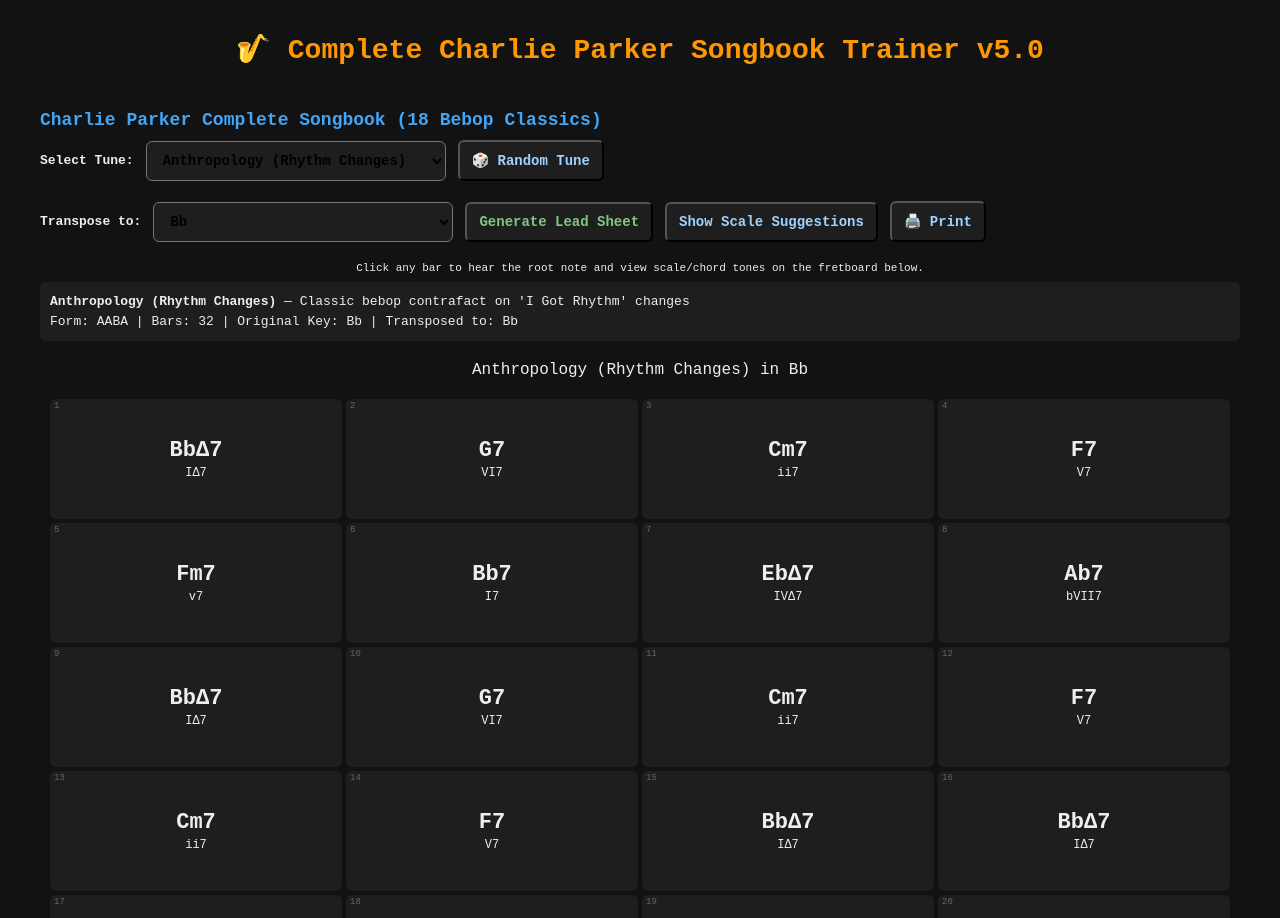
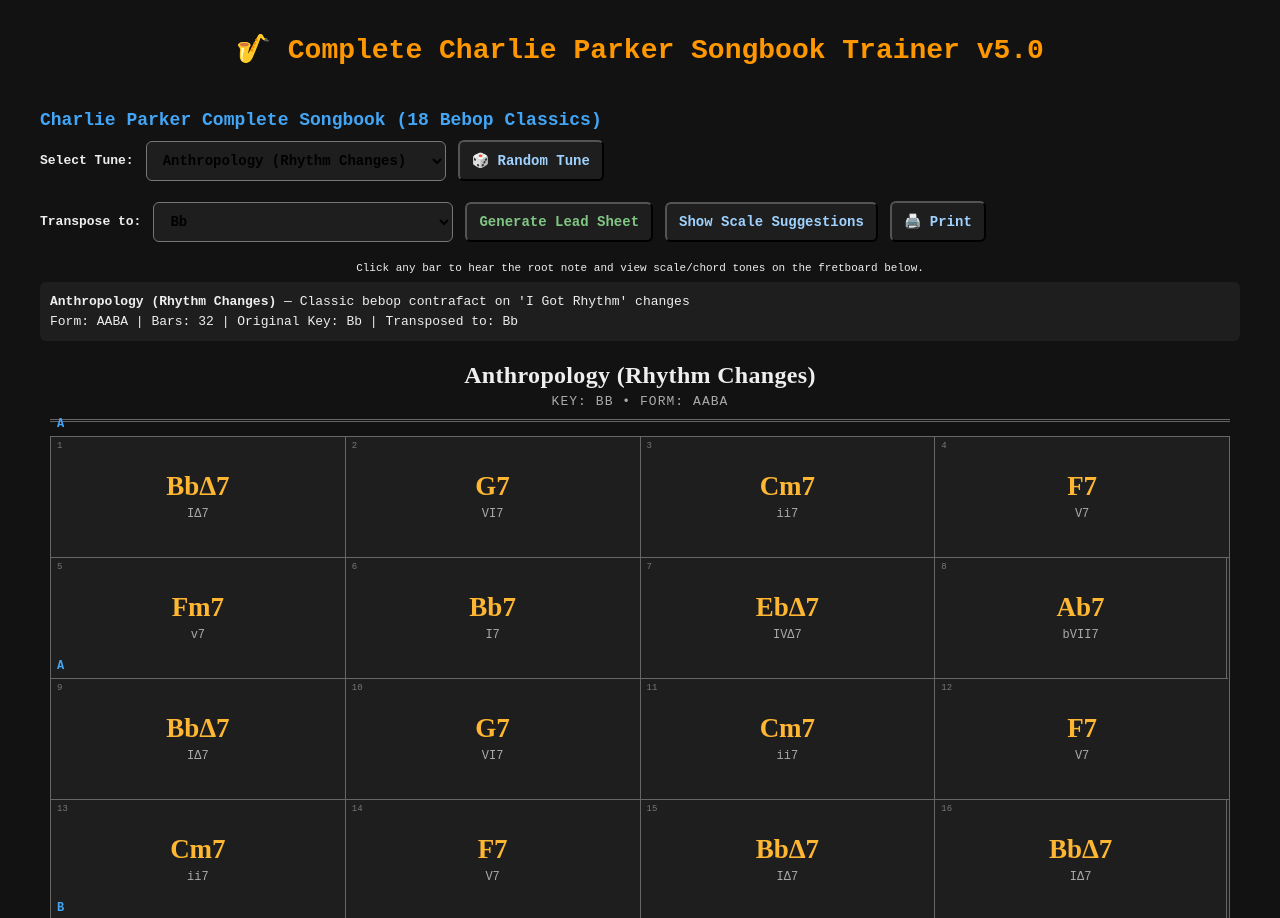
Before and after one commit to quantumq1981/Parker-songbook-tool, a plain HTML site: page index.html in a window 1280 px wide. Shown: the top 918 px of the page. Drawn offline with Linux system fonts and the light colour scheme.

Commit message:
Improve fake-book chart layout, print output, and tune key sync

```diff
--- a/index.html
+++ b/index.html
@@ -34,16 +34,23 @@ font-family:‘Courier New’,monospace;font-size:13px;touch-action:manipulation
 /* Lead Sheet Styles */
 .sheet{background:var(–panel);border:2px solid var(–accent);border-radius:10px;padding:10px;
 margin:0 auto 12px auto;overflow-x:auto;}
-.tune-header{text-align:center;color:var(–accent);font-size:16px;margin-bottom:12px;
-border-bottom:2px solid var(–barline);padding-bottom:8px;}
-.row{display:grid;grid-template-columns:repeat(4,1fr);min-width:320px;gap:3px;margin-bottom:4px;}
-.bar{min-height:85px;border:2px solid var(–barline);display:flex;flex-direction:column;
-align-items:center;justify-content:center;cursor:pointer;transition:.12s;padding:8px 4px;
-background:#1e1e1e;border-radius:6px;position:relative;touch-action:manipulation;}
-.bar:hover{background:#2a2a2a;transform:translateY(-2px);box-shadow:0 4px 8px rgba(255,152,0,0.3);}
-.bar-number{position:absolute;top:2px;left:4px;font-size:9px;color:#666;}
-.chord{font-size:16px;font-weight:bold;color:var(–sym);}
-.roman{font-size:10px;color:var(–ink-dim);margin-top:3px;}
+.tune-header{text-align:center;color:var(--ink);font-size:16px;margin-bottom:14px;
+border-bottom:3px double var(--barline);padding-bottom:10px;letter-spacing:.02em;}
+.tune-title{font-size:24px;font-weight:700;line-height:1.2;font-family:'Times New Roman',serif;}
+.tune-meta{font-size:13px;color:var(--ink-dim);margin-top:4px;text-transform:uppercase;letter-spacing:.08em;}
+.lead-sheet-grid{display:grid;grid-template-columns:repeat(4,minmax(0,1fr));min-width:320px;border-top:1px solid var(--barline);border-left:1px solid var(--barline);}
+.bar{
+  min-height:88px;border-right:1px solid var(--barline);border-bottom:1px solid var(--barline);
+  display:flex;flex-direction:column;align-items:center;justify-content:center;cursor:pointer;
+  transition:.12s;padding:8px 4px;background:#1e1e1e;position:relative;touch-action:manipulation;
+}
+.bar:hover{background:#2a2a2a;transform:translateY(-2px);box-shadow:0 4px 8px rgba(255,152,0,0.3);z-index:2;}
+.bar-number{position:absolute;top:4px;left:6px;font-size:9px;color:#777;}
+.section-label{position:absolute;top:-20px;left:6px;font-size:12px;font-weight:700;letter-spacing:.06em;color:var(--accent2);}
+.bar.section-end{border-right:4px double var(--barline);}
+.bar.final-bar{border-right:3px solid var(--ink);}
+.chord{font-size:22px;font-weight:700;color:var(--sym);font-family:'Times New Roman',serif;line-height:1.1;}
+.roman{font-size:10px;color:var(--ink-dim);margin-top:5px;}
 .scale-suggestion{font-size:8px;color:#90caf9;margin-top:3px;font-style:italic;line-height:1.2;}
 .scale-suggestion.hidden{display:none;}
 
@@ -72,7 +79,7 @@ border-left:3px solid var(–accent2);font-size:12px;line-height:1.5;}
 @media (min-width:600px){
 h1{font-size:26px;}
 .card{padding:16px;}
-.chord{font-size:20px;}
+.chord{font-size:24px;}
 .roman{font-size:11px;}
 .bar{min-height:95px;padding:10px;}
 .fret{width:45px;height:34px;font-size:10px;}
@@ -87,9 +94,9 @@ h1{font-size:28px;}
 .card{padding:20px;}
 .controls{gap:12px;margin-bottom:20px;}
 .controls select{min-width:180px;}
-.row{min-width:720px;gap:4px;}
+.lead-sheet-grid{min-width:720px;}
 .bar{min-height:100px;padding:10px;}
-.chord{font-size:22px;}
+.chord{font-size:27px;}
 .roman{font-size:12px;}
 .scale-suggestion{font-size:10px;}
 .fretboard-section{padding:20px;margin-top:20px;}
@@ -101,12 +108,24 @@ h1{font-size:28px;}
 }
 
 @media print{
-body{background:#fff;color:#000;padding:10px;}
-.controls,.legend,.fretboard-section,.info-box{display:none;}
-.card{border:1px solid #000;background:#fff;page-break-inside:avoid;}
-h1{font-size:24px;color:#000;}
-.chord{color:#000}.roman{color:#222}
-.bar{border:1px solid #000;}
+@page{size:portrait;margin:12mm;}
+html,body{background:#fff;color:#000;padding:0;margin:0;}
+body *{visibility:hidden !important;}
+#sheet,#sheet *{visibility:visible !important;}
+#sheet{
+  position:absolute;left:0;top:0;width:100%;max-width:100%;
+  border:0;background:#fff;margin:0;padding:0;overflow:visible;
+}
+#sheet .tune-header{color:#000;border-bottom:2px solid #000;margin-bottom:9mm;}
+#sheet .tune-title,#sheet .chord{color:#000;}
+#sheet .tune-meta,#sheet .roman,#sheet .bar-number{color:#222;}
+#sheet .section-label{color:#000;}
+#sheet .lead-sheet-grid{border-color:#000;min-width:0;grid-template-columns:repeat(4,minmax(0,1fr));}
+#sheet .bar{background:#fff;border-color:#000;break-inside:avoid;page-break-inside:avoid;min-height:26mm;}
+#sheet .bar:hover{transform:none;box-shadow:none;}
+#sheet .bar.section-end{border-right:3px double #000;}
+#sheet .bar.final-bar{border-right:3px solid #000;}
+#sheet .scale-suggestion{display:none !important;}
 }
 </style>
 
@@ -746,6 +765,22 @@ function showFretboard(root,scaleName){
 ==================================*/
 let showScaleSuggestions=false;
 
+function getSectionLayout(tune){
+  const simpleForm=/^[A-Z]+$/.test(tune.form);
+  const totalBars=tune.progression.reduce((sum,row)=>sum+row.length,0);
+  if(!simpleForm||!tune.form.length||totalBars%tune.form.length!==0){
+    return {starts:{0:tune.form},ends:new Set([totalBars-1])};
+  }
+  const sectionBars=totalBars/tune.form.length;
+  const starts={};
+  const ends=new Set();
+  for(let i=0;i<tune.form.length;i++){
+    starts[i*sectionBars]=tune.form[i];
+    ends.add(((i+1)*sectionBars)-1);
+  }
+  return {starts,ends};
+}
+
 function renderLeadSheet(){
   const tuneName=tuneSel.value;
   const targetKey=keySel.value;
@@ -767,21 +802,39 @@ function renderLeadSheet(){
   sheet.innerHTML='';
   const header=document.createElement('div');
   header.className='tune-header';
-  header.textContent=`${tuneName} in ${targetKey}`;
+  header.innerHTML=`
+    <div class="tune-title">${tuneName}</div>
+    <div class="tune-meta">Key: ${targetKey} • Form: ${tune.form}</div>
+  `;
   sheet.appendChild(header);
 
+  const grid=document.createElement('div');
+  grid.className='lead-sheet-grid';
+  sheet.appendChild(grid);
+
+  const sectionLayout=getSectionLayout(tune);
+
   let barNum=1;
-  tune.progression.forEach((row,ri)=>{
-    const rowDiv=document.createElement('div');
-    rowDiv.className='row';
-
-    row.forEach((chordObj,ci)=>{
+  const totalBars=tune.progression.reduce((sum,row)=>sum+row.length,0);
+  tune.progression.forEach(row=>{
+    row.forEach(chordObj=>{
       const transposed=transposeChord(chordObj,originalKey,targetKey);
+      const currentBar=barNum-1;
 
       const bar=document.createElement('div');
       bar.className='bar';
       bar.dataset.root=transposed.chord.match(/^([A-G][b#]?)/)[1];
       bar.dataset.scale=transposed.scale;
+
+      if(sectionLayout.ends.has(currentBar))bar.classList.add('section-end');
+      if(currentBar===totalBars-1)bar.classList.add('final-bar');
+
+      if(sectionLayout.starts[currentBar]){
+        const sectionDiv=document.createElement('div');
+        sectionDiv.className='section-label';
+        sectionDiv.textContent=sectionLayout.starts[currentBar];
+        bar.appendChild(sectionDiv);
+      }
 
       const barNumDiv=document.createElement('div');
       barNumDiv.className='bar-number';
@@ -809,10 +862,8 @@ function renderLeadSheet(){
         showFretboard(bar.dataset.root,bar.dataset.scale);
       });
 
-      rowDiv.appendChild(bar);
+      grid.appendChild(bar);
     });
-
-    sheet.appendChild(rowDiv);
   });
 }
 
@@ -853,6 +904,12 @@ document.getElementById('randomTune').addEventListener('click',()=>{
   renderLeadSheet();
 });
 
+tuneSel.addEventListener('change',()=>{
+  keySel.value=parkerSongbook[tuneSel.value].key;
+  buildFretboard();
+  renderLeadSheet();
+});
+
 document.getElementById('toggleScales').addEventListener('click',e=>{
   showScaleSuggestions=!showScaleSuggestions;
   e.target.textContent=showScaleSuggestions?'Hide Scale Suggestions':'Show Scale Suggestions';
```
Also changed, not shown: AGENT.md (added, +25 -0 lines).
